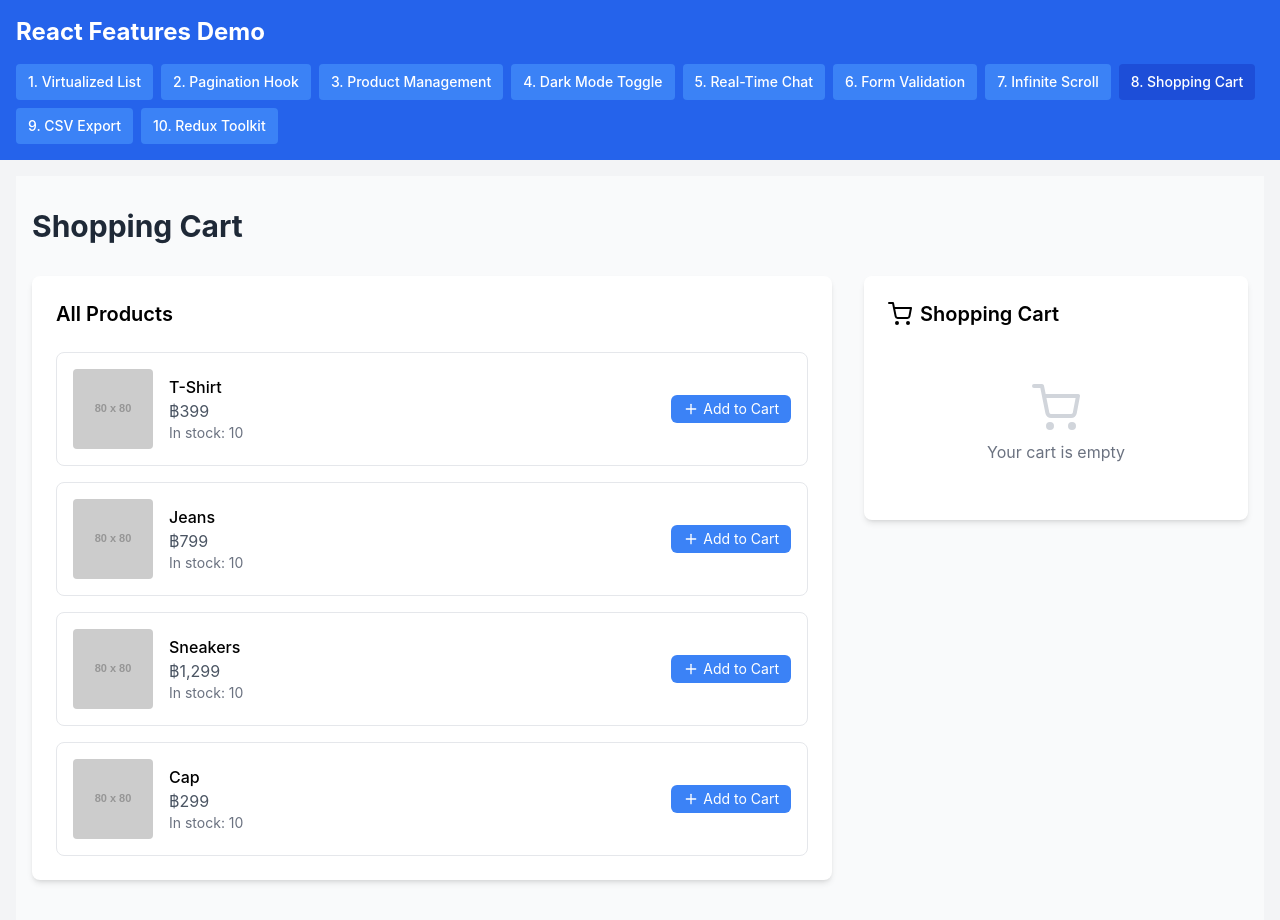
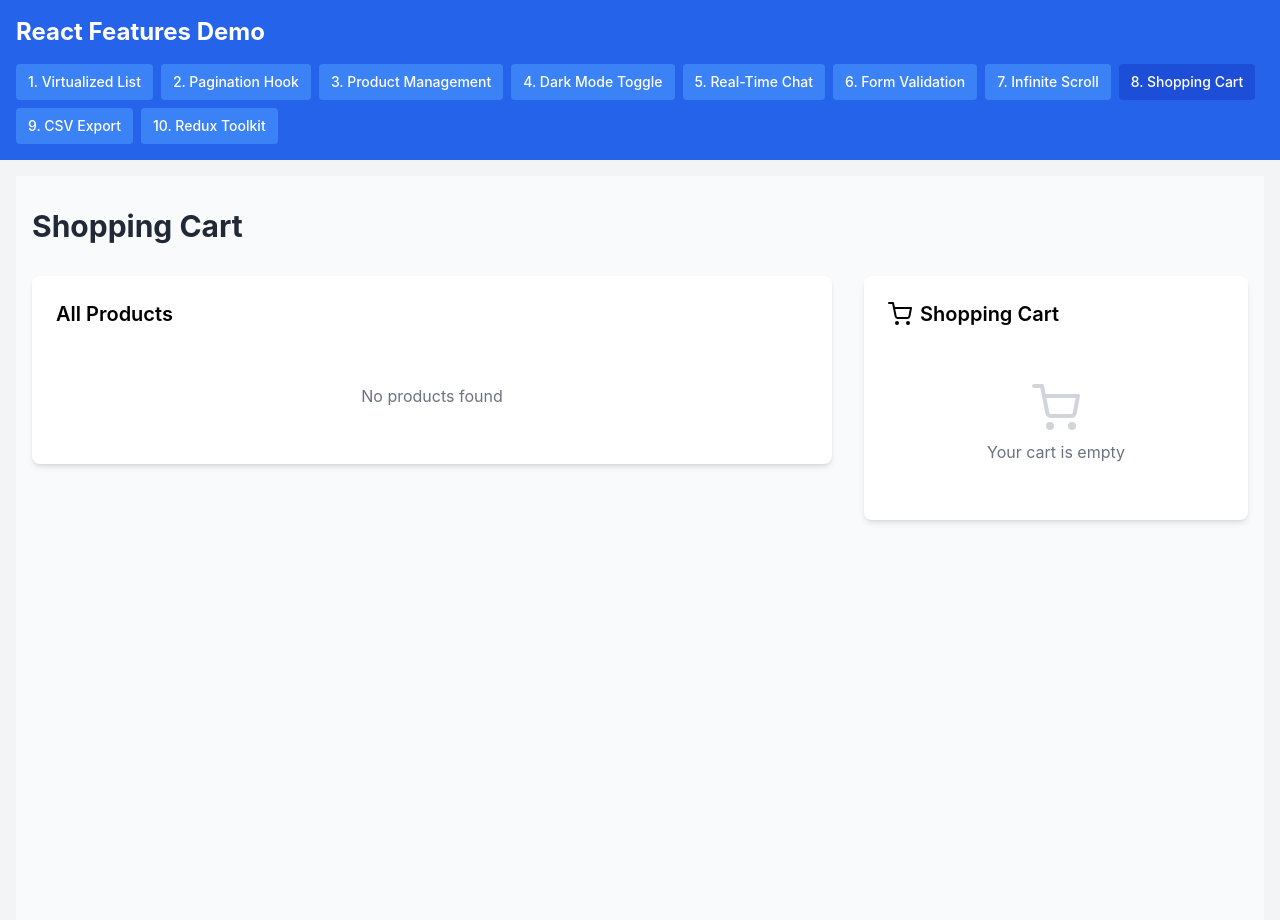
Before and after one commit to sukit12009/exam-test, a React (Create React App) app: page /shopping-cart in a window 1280 px wide. Shown: the top 920 px of the page. Built offline with nearby package versions, Linux system fonts and the light colour scheme.

Commit message:
fix(cart): remove mock products

```diff
--- a/src/components/cart/CartContext.tsx
+++ b/src/components/cart/CartContext.tsx
@@ -2,13 +2,6 @@ import React, { createContext, useContext, useState, useEffect, ReactNode } from
 import { Product, CartItem, NotificationProps, CartContextType } from './types';
 
 const CartContext = createContext<CartContextType | undefined>(undefined);
-
-const mockProducts: Product[] = [
-  { id: 1, name: 'T-Shirt', price: 399, image: 'https://via.placeholder.com/80', stock: 10 },
-  { id: 2, name: 'Jeans', price: 799, image: 'https://via.placeholder.com/80', stock: 10 },
-  { id: 3, name: 'Sneakers', price: 1299, image: 'https://via.placeholder.com/80', stock: 10 },
-  { id: 4, name: 'Cap', price: 299, image: 'https://via.placeholder.com/80', stock: 10 },
-];
 
 export const CartProvider: React.FC<{ children: ReactNode }> = ({ children }) => {
   const [cart, setCart] = useState<CartItem[]>([]);
@@ -26,9 +19,6 @@ export const CartProvider: React.FC<{ children: ReactNode }> = ({ children }) =>
       }));
       setProducts(parsedProducts);
       localStorage.setItem('products', JSON.stringify(parsedProducts));
-    } else {
-      localStorage.setItem('products', JSON.stringify(mockProducts));
-      setProducts(mockProducts);
     }
 
     // Load cart from localStorage
```
